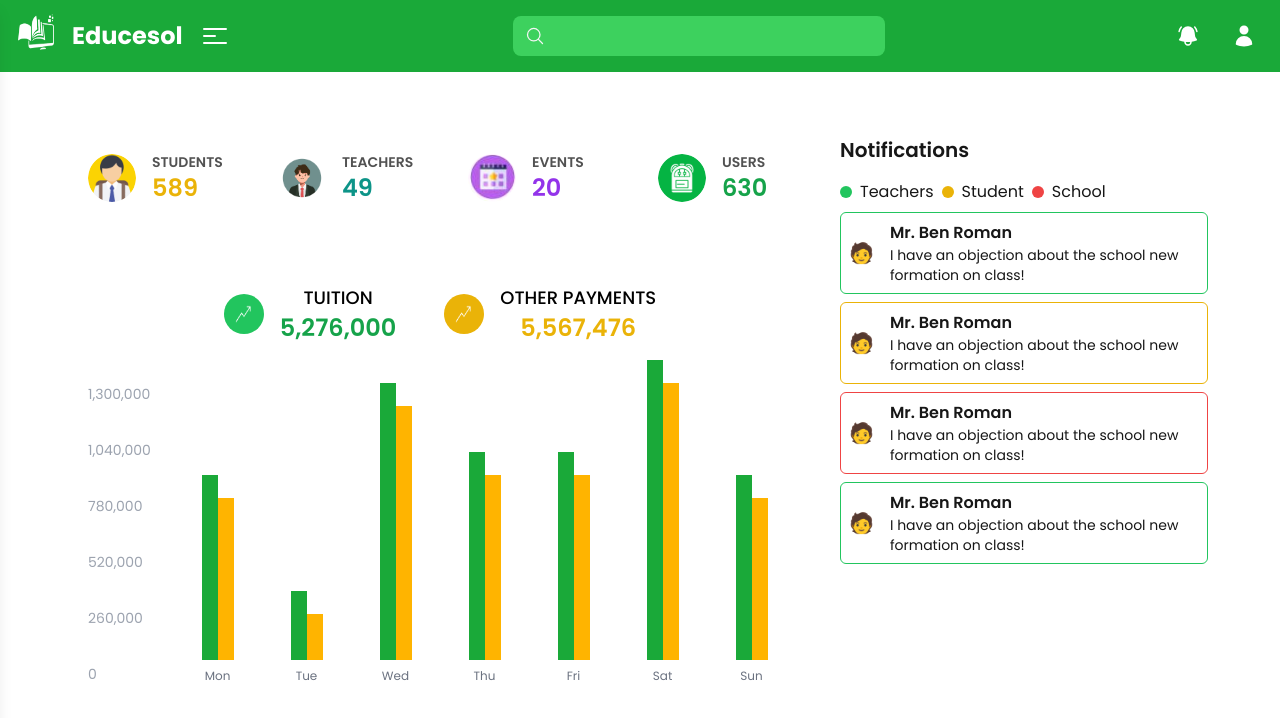
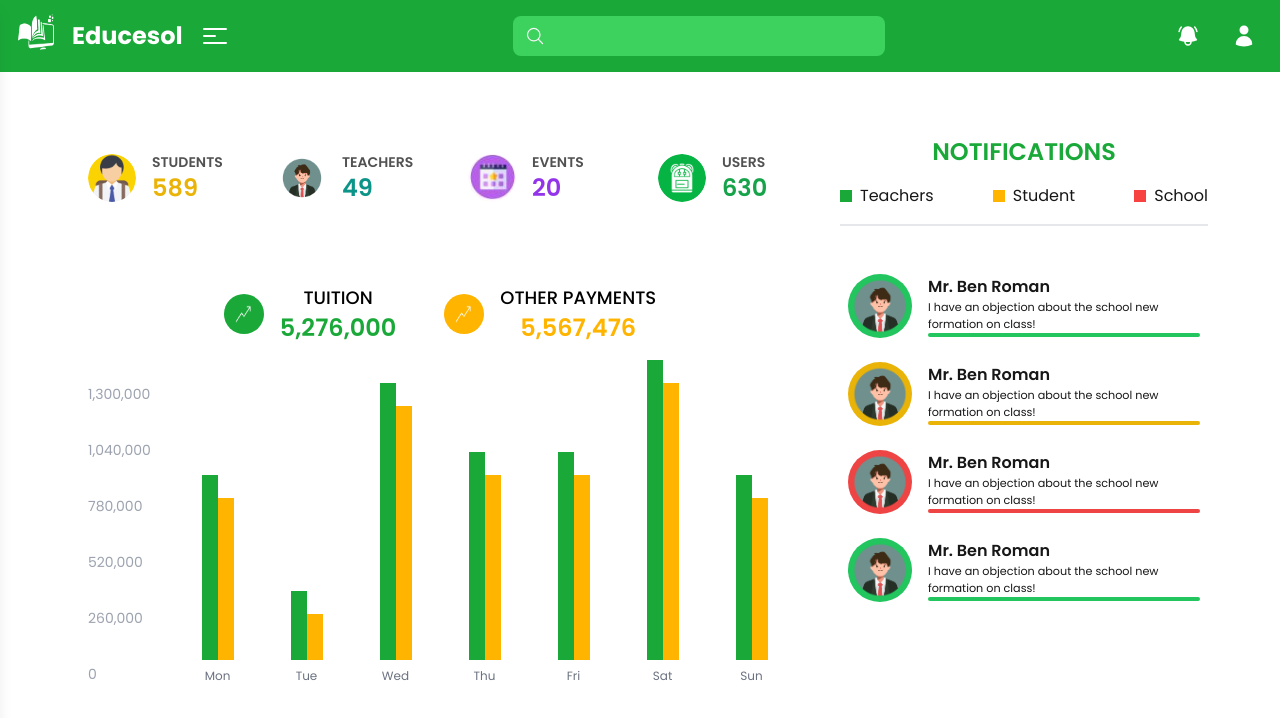
Before and after one commit to samueldobi/Edusol, a Next.js app in the folder parent-web-app/: page /dashboard in a window 1280 px wide. Shown: the top 718 px of the page. Built offline with nearby package versions, Linux system fonts and the light colour scheme.

Commit message:
completed the notification section

```diff
--- a/parent-web-app/app/dashboard/(overview)/page.tsx
+++ b/parent-web-app/app/dashboard/(overview)/page.tsx
@@ -3,10 +3,9 @@
 
 import React from 'react';
 import MetricCardWrapper from '@/app/ui/dashboard/metric-card';
-
 import ChartData from '@/app/ui/dashboard/chart';
-import NotificationItem from '@/app/ui/dashboard/notification-item';
-
+import NotificationItemWrapper from '@/app/ui/dashboard/notification-item';
+import AlertItem from '@/app/ui/dashboard/alert-item';
 export default function Page() {
   return (
     <main className=" p-0 sm:p-6">
@@ -28,35 +27,8 @@ export default function Page() {
 
         {/* Right Side: Notifications */}
         <div className="flex flex-col w-auto">
-          <h2 className="text-xl font-semibold mb-4">Notifications</h2>
-          <div className="flex items-center space-x-2 mb-2">
-            <span className="bg-green-500 w-3 h-3 rounded-full"></span>
-            <span>Teachers</span>
-            <span className="bg-yellow-500 w-3 h-3 rounded-full"></span>
-            <span>Student</span>
-            <span className="bg-red-500 w-3 h-3 rounded-full"></span>
-            <span>School</span>
-          </div>
-          <NotificationItem
-            type="Teachers"
-            name="Mr. Ben Roman"
-            message="I have an objection about the school new formation on class!"
-          />
-          <NotificationItem
-            type="Student"
-            name="Mr. Ben Roman"
-            message="I have an objection about the school new formation on class!"
-          />
-          <NotificationItem
-            type="School"
-            name="Mr. Ben Roman"
-            message="I have an objection about the school new formation on class!"
-          />
-          <NotificationItem
-            type="Teachers"
-            name="Mr. Ben Roman"
-            message="I have an objection about the school new formation on class!"
-          />
+          <AlertItem />
+          <NotificationItemWrapper />
         </div>
       </div>
     </main>
--- /dev/null
+++ b/parent-web-app/app/ui/dashboard/alert-item.tsx
@@ -0,0 +1,39 @@
+export default function AlertItem() {
+  return (
+    <>
+      <div className="flex flex-col items-center mb-10 w-full justify-between border-b-2 border-gray-200 pb-4">
+        <h2
+          className="text-2xl text-center font-semibold mb-4 uppercase"
+          style={{
+            color: '#1AA939',
+          }}
+        >
+          Notifications
+        </h2>
+        <div className="flex justify-between w-full">
+          <div className="flex items-center space-x-2">
+            <span
+              className=" w-3 h-3 "
+              style={{ backgroundColor: '#1AA939' }}
+            ></span>
+            <span>Teachers</span>
+          </div>
+          <div className="flex items-center space-x-2">
+            <span
+              className=" w-3 h-3 "
+              style={{ backgroundColor: '#FFB400' }}
+            ></span>
+            <span>Student</span>
+          </div>
+          <div className="flex items-center space-x-2">
+            <span
+              className="bg-red-500 w-3 h-3 "
+              style={{ backgroundColor: '#F84141' }}
+            ></span>
+            <span>School</span>
+          </div>
+        </div>
+      </div>
+    </>
+  );
+}
--- a/parent-web-app/app/ui/dashboard/financial-card.tsx
+++ b/parent-web-app/app/ui/dashboard/financial-card.tsx
@@ -7,15 +7,15 @@ export default function FinancialCardWrapper() {
         title="Tuition"
         value="5,276,000"
         iconSrc="/up-icon.png"
-        color="text-green-600"
-        bgColor="bg-green-500"
+        color="#1AA939"
+        bgColor="#1AA939"
       />
       <FinancialCard
         title="Other Payments"
         value="5,567,476"
         iconSrc="/up-icon.png"
-        color="text-yellow-500"
-        bgColor="bg-yellow-500"
+        color="#FFB400"
+        bgColor="#FFB400"
       />
     </div>
   );
@@ -37,7 +37,8 @@ export function FinancialCard({
   return (
     <div className="p-4 rounded-lg flex justify-center items-center space-x-4">
       <div
-        className={`w-10 h-10 rounded-full flex items-center justify-center ${bgColor}`}
+        className={`w-10 h-10 rounded-full flex items-center justify-center`}
+        style={{ backgroundColor: bgColor }}
       >
         <img
           src={iconSrc}
@@ -47,8 +48,17 @@ export function FinancialCard({
       </div>
       <div className="flex flex-col sm:items-center">
         <p className="text-lg text-black font-medium uppercase">{title}</p>
-        <p className={`text-2xl font-semibold ${color}`}>{value}</p>
+        <p className={`text-2xl font-semibold`} style={{ color: color }}>
+          {value}
+        </p>
       </div>
     </div>
   );
 }
+
+{
+  /*style={{
+  height: `${(data2[index] / maxValue) * chartHeight}px`,
+  backgroundColor: '#FFB400',
+}}*/
+}
--- a/parent-web-app/app/ui/dashboard/notification-item.tsx
+++ b/parent-web-app/app/ui/dashboard/notification-item.tsx
@@ -1,5 +1,33 @@
 // NotificationItem.js
-export default function NotificationItem({
+import clsx from 'clsx';
+export default function NotificationItemWrapper() {
+  return (
+    <>
+      <NotificationItem
+        type="Teachers"
+        name="Mr. Ben Roman"
+        message="I have an objection about the school new formation on class!"
+      />
+      <NotificationItem
+        type="Student"
+        name="Mr. Ben Roman"
+        message="I have an objection about the school new formation on class!"
+      />
+      <NotificationItem
+        type="School"
+        name="Mr. Ben Roman"
+        message="I have an objection about the school new formation on class!"
+      />
+      <NotificationItem
+        type="Teachers"
+        name="Mr. Ben Roman"
+        message="I have an objection about the school new formation on class!"
+      />
+    </>
+  );
+}
+
+export function NotificationItem({
   type,
   name,
   message,
@@ -8,25 +36,30 @@ export default function NotificationItem({
   name: string;
   message: string;
 }) {
-  let borderColor = 'border-green-500';
+  let borderColor = 'bg-green-500';
   if (type === 'Student') {
-    borderColor = 'border-yellow-500';
+    borderColor = 'bg-yellow-500';
   } else if (type === 'School') {
-    borderColor = 'border-red-500';
+    borderColor = 'bg-red-500';
   }
   return (
-    <div
-      className={`flex items-center space-x-4 p-2 border rounded-md ${borderColor} mb-2 w-full`}
-    >
-      <span className="text-xl">🧑</span>
+    <div className={`flex items-center space-x-4 p-2  mb-2 w-full`}>
+      <div className={`flex-shrink-0 ${borderColor} w-16 h-16 rounded-full`}>
+        <img src="/teacher.png" alt="avatar of a teacher" />
+      </div>
+
       <div className="flex flex-col w-full">
         {/* Name - Shrinks and truncates if necessary */}
         <p className="font-semibold truncate">{name}</p>
 
         {/* Message - Breaks words properly and wraps within container */}
-        <p className="text-sm break-words w-full max-w-xs sm:max-w-md">
+        <p
+          className=" break-words w-full max-w-xs sm:max-w-md"
+          style={{ fontSize: '0.70rem' }}
+        >
           {message}
         </p>
+        <span className={`${borderColor} w-full h-1 rounded-sm`}></span>
       </div>
     </div>
   );
```
